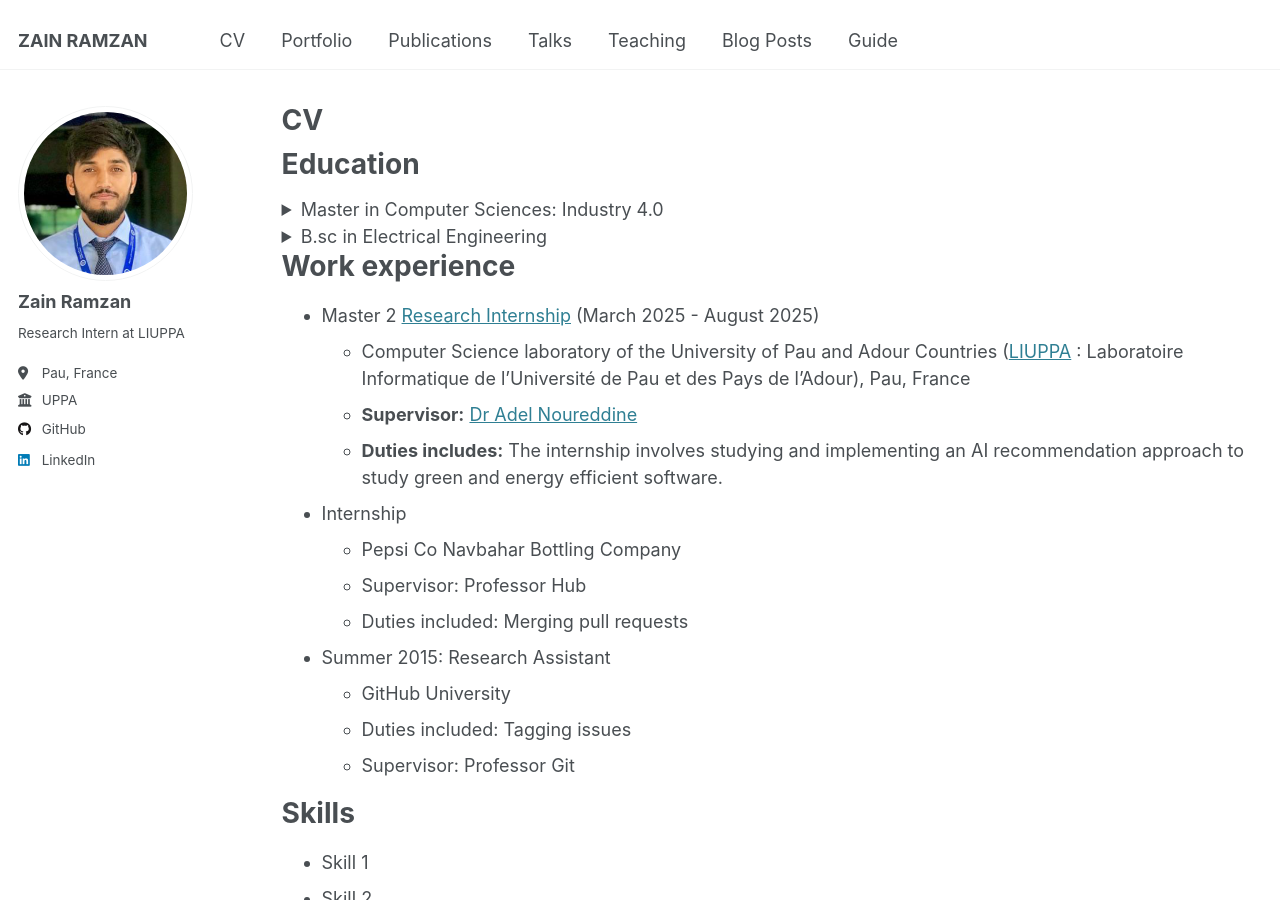
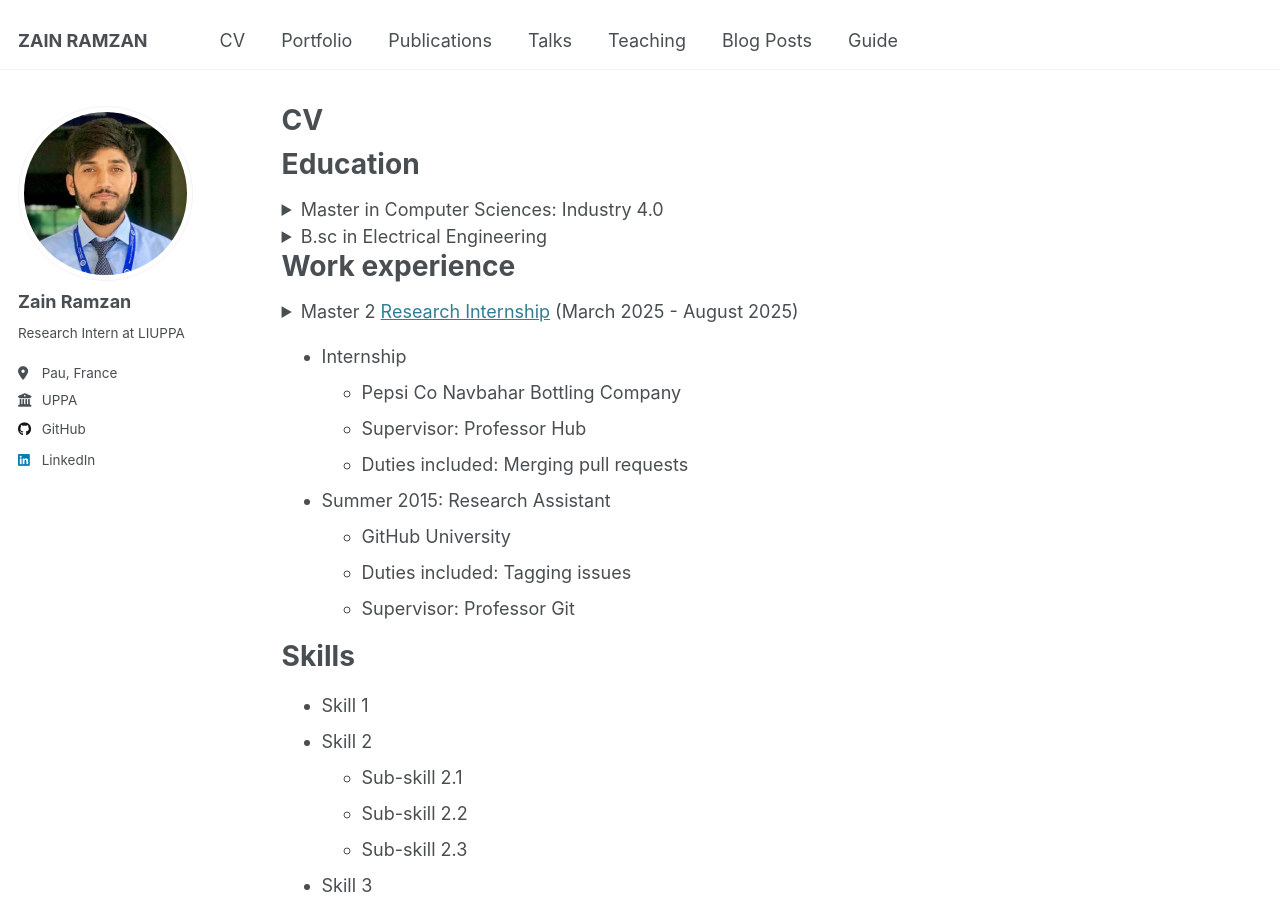
Before and after one commit to zain-ramzan/zain-ramzan.github.io, a Jekyll site: the page built from _pages/cv.md, in a window 1280 px wide and 900 px high. Built offline with Jekyll 4.4.1, drawn with Linux system fonts in a browser that asks for light colours.

Commit message:
Update cv.md

```diff
--- a/_pages/cv.md
+++ b/_pages/cv.md
@@ -22,10 +22,12 @@
 
 Work experience
 ======
-* Master 2 <a href="https://www.noureddine.org/research/behave/internship-2025" target="_blank">Research Internship</a> (March 2025 - August 2025)
+<details>
+  <summary>Master 2 <a href="https://www.noureddine.org/research/behave/internship-2025" target="_blank">Research Internship</a> (March 2025 - August 2025)</summary>
   * Computer Science laboratory of the University of Pau and Adour Countries (<a href="https://liuppa.univ-pau.fr/fr/index.html" target="_blank">LIUPPA</a> : Laboratoire Informatique de l'Université de Pau et des Pays de l'Adour), Pau, France
   * **Supervisor:** <a href="https://www.noureddine.org/" target="_blank">Dr Adel Noureddine</a>
   * **Duties includes:** The internship involves studying and implementing an AI recommendation approach to study green and energy efficient software.
+</details>
 
 * Internship
   * Pepsi Co Navbahar Bottling Company
```
